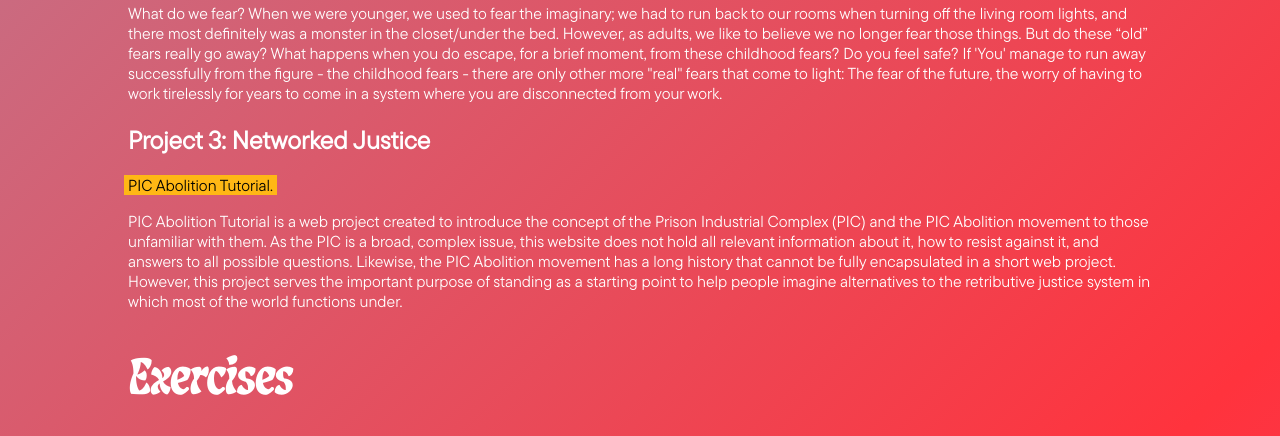
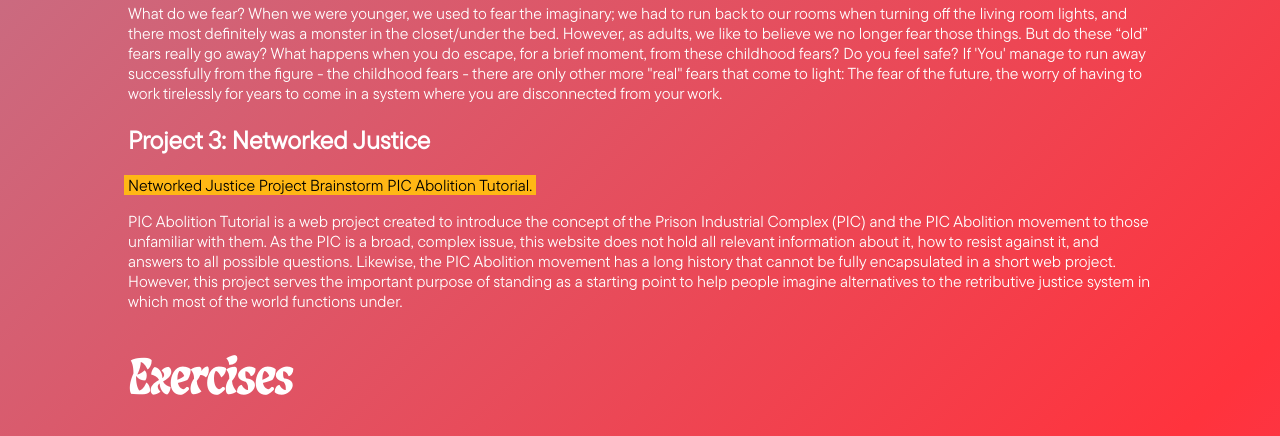
Before and after one commit to bpark963/IML-Projects, a plain HTML site: page index.html in a window 1280 px wide. Shown: the part 868-1304 px from the top of the page. Drawn offline with Linux system fonts and the light colour scheme.

Commit message:
Update index.html

```diff
--- a/index.html
+++ b/index.html
@@ -29,7 +29,7 @@
     <div>
       <h1>Presentation</h1>
       <a
-        href="https://drive.google.com/file/d/1kOS0_jpNlmnDw4OcdAD47nJDz-Lbo--u/view?usp=sharing"
+        href="https://drive.google.com/file/d/1T7Z-vBDW4yyO9g1yLDCLdIVduT552P8T/view?usp=sharing"
         >Pecha Kucha: Morehshin Allahyari
       </a>
     </div>
@@ -56,8 +56,8 @@
 
       <h2>Project 2: HyperNarrative</h2>
       <a
-        href="https://docs.google.com/document/d/1I7FxJFznt6p4R4JBh4uLwD_hdY_mV_4hYkSrGIV6oa0/edit?usp=sharing"
-        >What do you Fear Concept Brainstorm</a
+        href="https://docs.google.com/document/d/1I7FxJFznt6p4R4JBh4uLwD_hdY_mV_4hYkSrGIV6oa0/edit?usp=sharing">
+        What do you Fear Concept Brainstorm</a
       ><br />
       <a href="what-do-you-fear/index.html">What do you Fear</a>
       <p>
@@ -74,6 +74,9 @@
       </p>
 
       <h2>Project 3: Networked Justice</h2>
+      <a
+        href="https://docs.google.com/document/d/1A32MAdtqtepRXgEGxrQfbD0Ype5F427-x1ddbmI94l0/edit?usp=sharing">
+        Networked Justice Project Brainstorm</a>
       <a href="pic-abolition-guide/index.html"
         >PIC Abolition Tutorial.</a
       >
```
